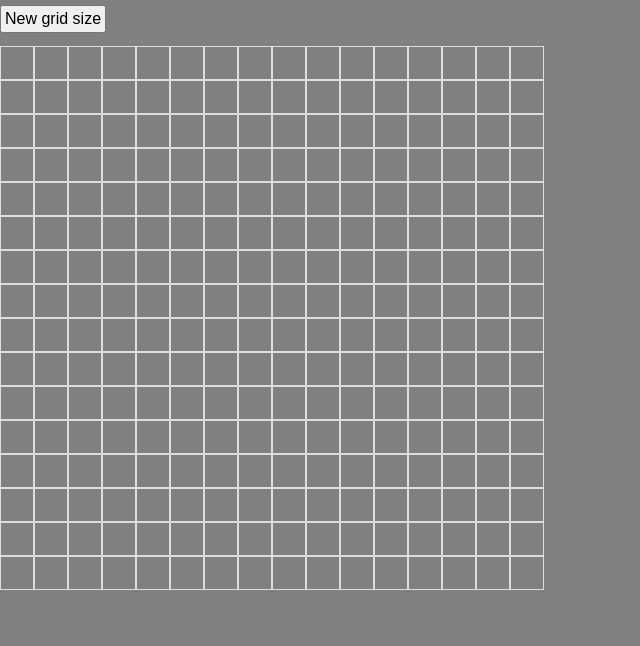
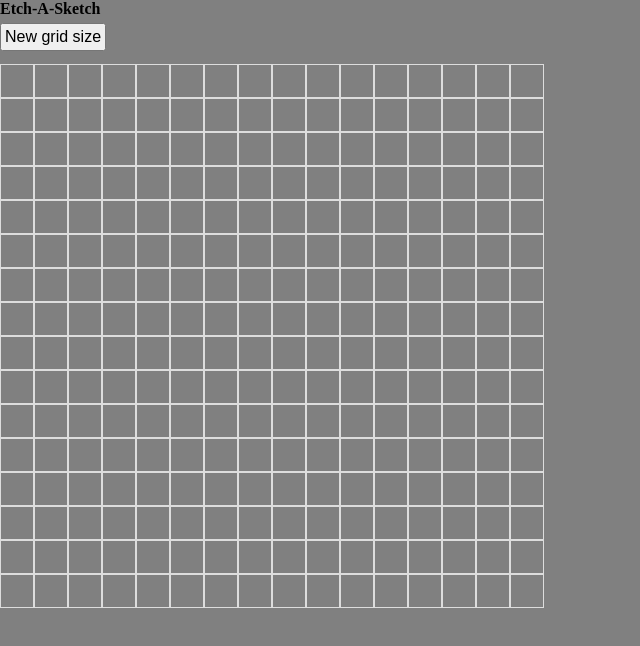
Before and after one commit to Ult1mat3S/Etch-a-sketch-TOP, a plain HTML site: page index.html in a window 1280 px wide. Shown: the whole page, without its empty margins (0-640 px from the left). Drawn offline with Linux system fonts and the light colour scheme.

Commit message:
feat: Add heading
change button to use onclick event

```diff
--- a/index.html
+++ b/index.html
@@ -11,13 +11,10 @@
 </head>
 
 <body>
-  <input type="button" value="New grid size">
+  <h1>Etch-A-Sketch</h1>
+  <input type="button" value="New grid size" onclick="updateGridSize()">
   <br>
   <br>
-  <main>
-    <div id="outer-container">
-      <div id="container">
-      </div>
-    </div>
-  </main>
+  <div id="container">
+  </div>
 </body>
```
